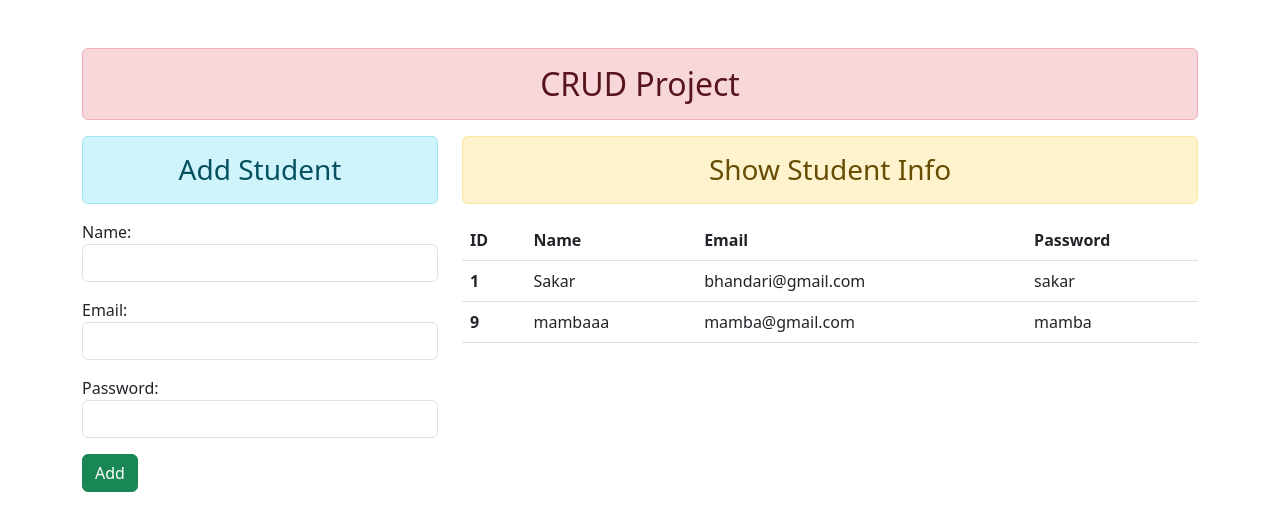
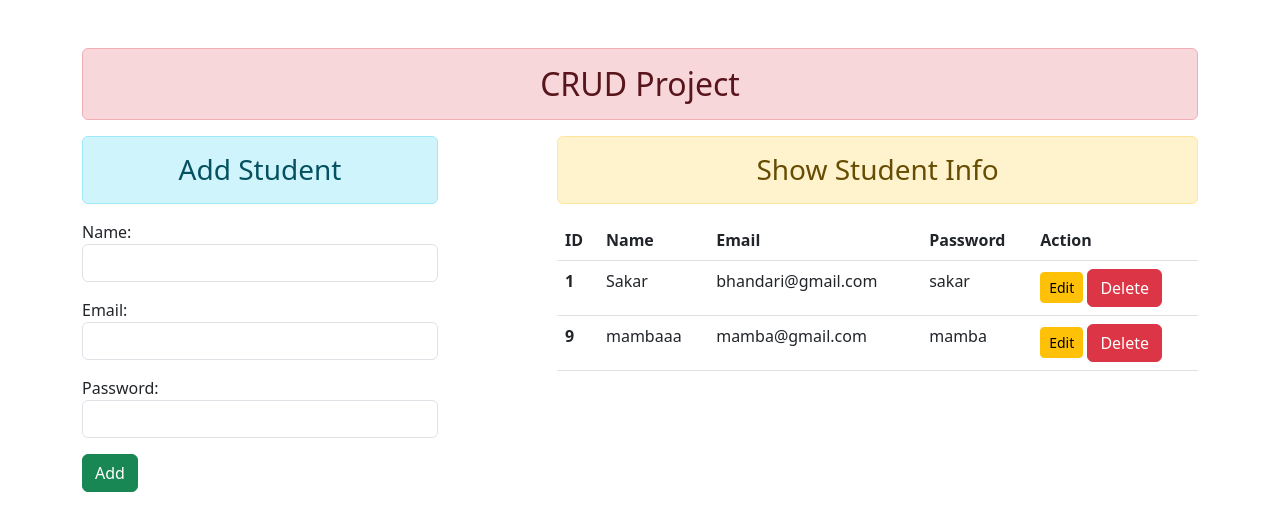
Before and after one commit to Sakaarr/CRUD-project-Django, a Django app: page / in a window 1280 px wide. Shown: the top 531 px of the page. Run offline with Django 4.2, Linux system fonts and the light colour scheme; data comes from the database, SQL or seed files in the repository; both versions use the stored data as it was after the commit; some libraries are stand-ins or nearby versions.

Commit message:
Delete Done

```diff
--- a/sakar/sakarapp/templates/sakarapp/addandshow.html
+++ b/sakar/sakarapp/templates/sakarapp/addandshow.html
@@ -10,7 +10,7 @@
             <input type="submit" class="btn btn-success" value="Add">
         </form>
     </div>
-    <div class="col-sm-8">
+    <div class="col-sm-7 offset-1">
         <h3 class="text-center alert alert-warning">Show Student Info</h3>
         {% if info %}
         <table class="table table-hover">
@@ -20,6 +20,7 @@
                 <th scope="col">Name</th>
                 <th scope="col">Email</th>
                 <th scope="col">Password</th>
+                <th scope="col">Action</th>
               </tr>
             </thead>
             <tbody>
@@ -31,6 +32,13 @@
                         <td>{{infos.name}}</td>
                         <td>{{infos.email}}</td>
                         <td>{{infos.password}}</td>
+                        <td>
+                            <a href="" class="btn btn-warning btn-sm">Edit</a>
+                            <form action="{% url 'delete' infos.id %}" method="POST" class="d-inline">
+                                {% csrf_token %}
+                                <input type="submit" class="btn btn-danger "value="Delete">
+                            </form>
+                        </td>
                     </tr>
                 {% endfor %}
             </tbody>
--- a/sakar/sakarapp/urls.py
+++ b/sakar/sakarapp/urls.py
@@ -1,5 +1,6 @@
 from django.urls import path
 from . import views
 urlpatterns = [
-    path('',views.add_show, name='addandshow')
+    path('',views.add_show, name='addandshow'),
+    path('delete/<int:id>', views.delete_data, name='delete')
 ]
--- a/sakar/sakarapp/views.py
+++ b/sakar/sakarapp/views.py
@@ -1,7 +1,9 @@
 from django.shortcuts import render
-from django.http import HttpResponse
+from django.http import HttpResponseRedirect
 from .forms import StudentRegistration
 from .models import User
+
+# This function will add and show data
 def add_show(request):
     if request.method == 'POST':
         fm=StudentRegistration(request.POST)
@@ -12,3 +14,9 @@ def add_show(request):
         fm = StudentRegistration()
     info = User.objects.all()
     return render(request, 'sakarapp/addandshow.html' , {'form':fm , 'info':info})
+# this function will delete data
+def delete_data(request , id):
+    if request.method== 'POST':
+        pi=User.objects.get(pk=id)
+        pi.delete()
+        return HttpResponseRedirect('/')
```
Also changed, not shown: sakar/db.sqlite3.
